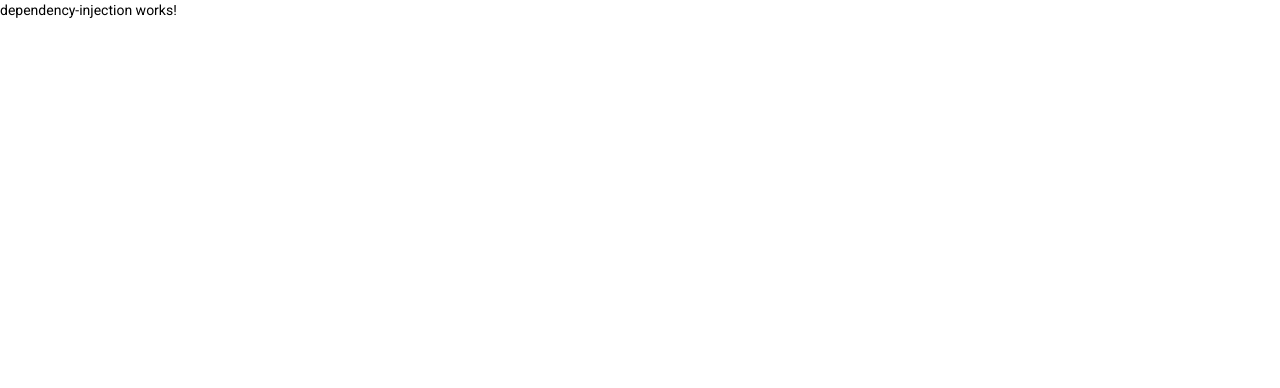
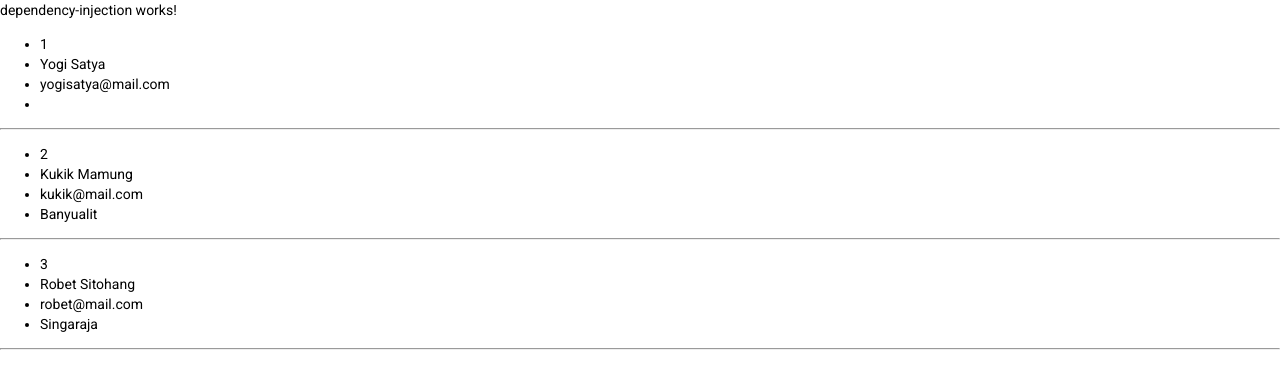
Before and after one commit to yogisatya2705/Belajar-Angular, an Angular app: page / in a window 1280 px wide. Shown: the top 388 px of the page. Built offline with nearby package versions, Linux system fonts and the light colour scheme.

Commit message:
DEPENDENCY INJECTION

```diff
--- a/src/app/module/dependency-injection/dependency-injection.component.html
+++ b/src/app/module/dependency-injection/dependency-injection.component.html
@@ -1 +1,2 @@
 <p>dependency-injection works!</p>
+<app-emp-info></app-emp-info>
--- a/src/app/module/dependency-injection/emp-info/emp-info.component.html
+++ b/src/app/module/dependency-injection/emp-info/emp-info.component.html
@@ -1 +1,13 @@
-<p>emp-info works!</p>
+<div *ngFor="let info of infoReceived">
+  <ul>
+    <!-- <li *ngFor="let item of info; keyvalue">
+      {{ item.key | titlecase }} : {{ item.value }}
+    </li> -->
+
+    <li>{{info.id}}</li>
+    <li>{{info.name}}</li>
+    <li>{{info.email}}</li>
+    <li>{{info.address}}</li>
+  </ul>
+  <hr>
+</div>
--- a/src/app/module/dependency-injection/emp-info/emp-info.component.ts
+++ b/src/app/module/dependency-injection/emp-info/emp-info.component.ts
@@ -1,13 +1,33 @@
 import { Component, OnInit } from '@angular/core';
+import { IEmp } from '../interfaces/emp';
+import { RecordService } from '../record.service';
 
 @Component({
   selector: 'app-emp-info',
   templateUrl: './emp-info.component.html',
-  styleUrls: ['./emp-info.component.css']
+  styleUrls: ['./emp-info.component.css'],
+
+  providers: [RecordService]
 })
 export class EmpInfoComponent implements OnInit {
 
-  constructor() { }
+  infoReceived: IEmp[] = [];
+
+  constructor(private recordService: RecordService) {
+    this.infoReceived.push(recordService.getInfo(1));
+    this.infoReceived[this.infoReceived.length - 1] === null ? this.infoReceived.pop() : null;
+
+    this.infoReceived.push(recordService.getInfo(2));
+    this.infoReceived[this.infoReceived.length - 1] === null ? this.infoReceived.pop() : null;
+
+    this.infoReceived.push(recordService.getInfo(3));
+    this.infoReceived[this.infoReceived.length - 1] === null ? this.infoReceived.pop() : null;
+
+    this.infoReceived.push(recordService.getInfo(4));
+    this.infoReceived[this.infoReceived.length - 1] === null ? this.infoReceived.pop() : null;
+
+    console.log(this.infoReceived)
+  }
 
   ngOnInit(): void {
   }
--- /dev/null
+++ b/src/app/module/dependency-injection/interfaces/emp.ts
@@ -0,0 +1,6 @@
+export interface IEmp {
+  id: number,
+  name: string,
+  email: string,
+  address?: string
+}
--- /dev/null
+++ b/src/app/module/dependency-injection/record.service.ts
@@ -0,0 +1,39 @@
+import { Injectable } from '@angular/core';
+import { IEmp } from './interfaces/emp';
+
+@Injectable({
+  providedIn: 'root'
+})
+
+export class RecordService {
+
+  constructor() { }
+
+  info: IEmp[] = [
+    {
+      id: 1,
+      name: "Yogi Satya",
+      email: "yogisatya@mail.com"
+    },
+    {
+      id: 2,
+      name: "Kukik Mamung",
+      email: "kukik@mail.com",
+      address: "Banyualit"
+    },
+    {
+      id: 3,
+      name: "Robet Sitohang",
+      email: "robet@mail.com",
+      address: "Singaraja"
+    }
+  ]
+
+  getInfo(id: number): any {
+    var returnVal: IEmp = <IEmp>this.info.find((data, idx) => data.id === id);
+
+    // console.log({returnVal, xxx: returnVal === void 0})
+    // if undefined
+    return returnVal === void 0 ? null : returnVal;
+  }
+}
```
Also changed, not shown: 1 other file (tests, documents, lock files or other folders).
